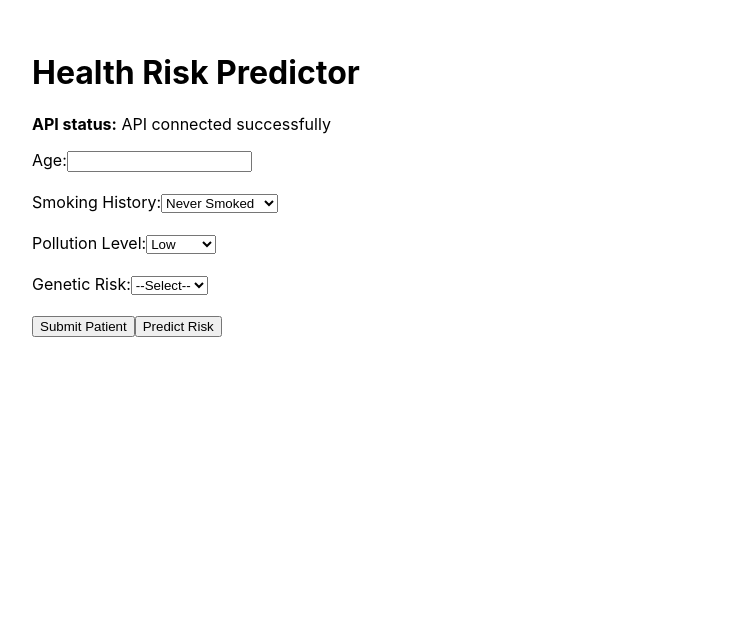
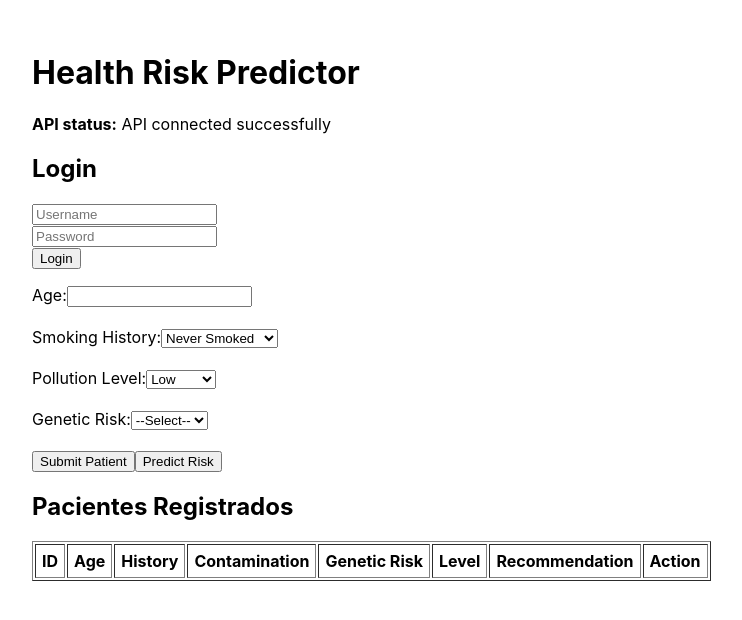
Before and after one commit to RaquelMAlvarez/health-risk-api, a React (Create React App) app in the folder frontend/: page / in a window 1280 px wide. Shown: the top 620 px of the page, without its empty margins (0-742 px from the left). Built offline with nearby package versions, Linux system fonts and the light colour scheme.

Commit message:
Feat: added patient list with delete functionality in React

```diff
--- a/frontend/src/App.js
+++ b/frontend/src/App.js
@@ -4,6 +4,13 @@ function App() {
   const [apiStatus, setApiStatus] = useState('Checking...');
   const [statusMessage, setStatusMessage] = useState('');
   const [prediction, setPrediction] = useState(null);
+  const [patients, setPatients] = useState([]);
+  const [token, setToken] = useState('');
+  const [username, setUsername] = useState('');
+  const [password, setPassword] = useState('');
+
+
+
 
   const [formData, setFormData] = useState({
     age: '',
@@ -110,8 +117,79 @@ const handleSubmit = async (e) => {
   }
 };
 
+//ingresar usuario y contraseña, y guardar el token en estado.
+  const handleLogin = async () => {
+  try {
+    const response = await fetch("http://127.0.0.1:8000/token", {
+      method: "POST",
+      headers: { "Content-Type": "application/x-www-form-urlencoded" },
+      body: new URLSearchParams({
+        username,
+        password
+      })
+    });
 
-//form
+    const data = await response.json();
+    if (response.ok) {
+      setToken(data.access_token);
+      setStatusMessage("Login successful");
+      fetchPatients(); // ✅ Aquí se cargan los pacientes
+    } else {
+      setStatusMessage(`Error: ${data.detail}`);
+    }
+  } catch (error) {
+    console.error("Login error:", error);
+    setStatusMessage("Error al conectar con el servidor.");
+  }
+};
+
+//usarlo token para traer los pacientes
+const fetchPatients = async () => {
+  try {
+    const response = await fetch("http://127.0.0.1:8000/patients", {
+      headers: {
+        Authorization: `Bearer ${token}`,
+      },
+    });
+    const data = await response.json();
+    if (response.ok) {
+      setPatients(data);
+    } else {
+      setStatusMessage(`Error: ${data.detail}`);
+    }
+  } catch (error) {
+    console.error("Error fetching patients:", error);
+    setStatusMessage("The patient list could not be obtained.");
+  }
+};
+
+
+//llamar boton eliminar
+const deletePatient = async (id) => {
+  try {
+    const response = await fetch(`http://127.0.0.1:8000/patients/${id}`, {
+      method: "DELETE",
+      headers: {
+        Authorization: `Bearer ${token}`
+      }
+    });
+    if (response.ok) {
+      setStatusMessage(`Paciente con ID ${id} eliminado`);
+      fetchPatients(); // Recargar lista
+    } else {
+      const data = await response.json();
+      setStatusMessage(`Error al eliminar: ${data.detail}`);
+    }
+  } catch (error) {
+    console.error("Error al eliminar paciente:", error);
+    setStatusMessage("No se pudo eliminar el paciente.");
+  }
+};
+
+
+
+
+//form, label and boton
   return (
     <div style={{ padding: '2rem' }}>
       <h1>Health Risk Predictor</h1>
@@ -119,14 +197,34 @@ const handleSubmit = async (e) => {
       <p style={{ color: statusMessage.includes('Error') ? 'red' : 'green' }}>
       <strong>{statusMessage}</strong></p>
 
-     {prediction && (
+    <div>
+      <h2>Login</h2>
+      <input
+        type="text"
+        placeholder="Username"
+        value={username}
+        onChange={e => setUsername(e.target.value)}
+      />
+      <br />
+      <input
+        type="password"
+        placeholder="Password"
+        value={password}
+        onChange={e => setPassword(e.target.value)}
+      />
+      <br />
+      <button onClick={handleLogin}>Login</button>
+      <p><strong>{statusMessage}</strong></p>
+    </div>
+
+    {prediction && (
   <div>
     <p><strong>Risk Level:</strong> {prediction.risk_level}</p>
     <p><strong>Recommendation:</strong> {prediction.recommendation}</p>
   </div>
 )}
 
-      <form onSubmit={handleSubmit}>
+    <form onSubmit={handleSubmit}>
         <label>
           Age:
           <input
@@ -150,8 +248,7 @@ const handleSubmit = async (e) => {
             <option value="never smoked">Never Smoked</option>
             <option value="former smoker">Former Smoker</option>
             <option value="current smoker">Current Smoker</option>
-
-          </select>
+        </select>
         </label>
         <br /><br />
 
@@ -166,7 +263,6 @@ const handleSubmit = async (e) => {
             <option value="low">Low</option>
             <option value="medium">Medium</option>
             <option value="high">High</option>
-
           </select>
         </label>
         <br /><br />
@@ -185,9 +281,44 @@ const handleSubmit = async (e) => {
           </select>
         </label>
         <br /><br />
+
         <button type="submit">Submit Patient</button>
         <button type="button" onClick={handlePredict}>Predict Risk</button>
-      </form>
+
+    <h2>Pacientes Registrados</h2>
+      <table border="1" cellPadding="6">
+    <thead>
+    <tr>
+      <th>ID</th>
+      <th>Age</th>
+      <th>History</th>
+      <th>Contamination</th>
+      <th>Genetic Risk</th>
+      <th>Level</th>
+      <th>Recommendation</th>
+      <th>Action</th>
+    </tr>
+  </thead>
+  <tbody>
+
+    {patients.map(p => (
+      <tr key={p.id}>
+        <td>{p.id}</td>
+        <td>{p.age}</td>
+        <td>{p.smoking_history}</td>
+        <td>{p.pollution_level}</td>
+        <td>{p.genetic_risk}</td>
+        <td>{p.risk_level}</td>
+        <td>{p.recommendation}</td>
+        <td>
+          <button onClick={() => deletePatient(p.id)}>Eliminar</button>
+        </td>
+      </tr>
+    ))}
+  </tbody>
+</table>
+
+  </form>
     </div>
   );
 }
```
